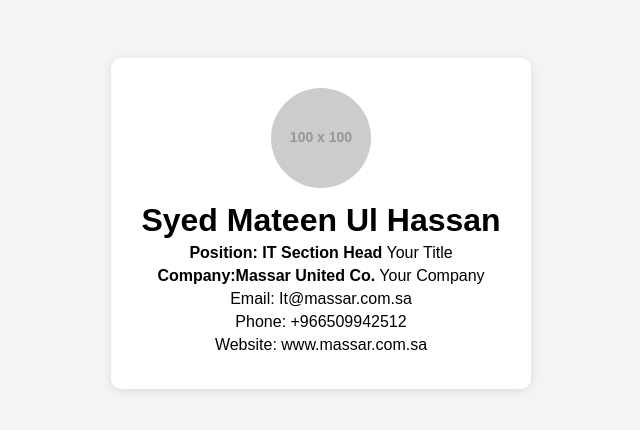
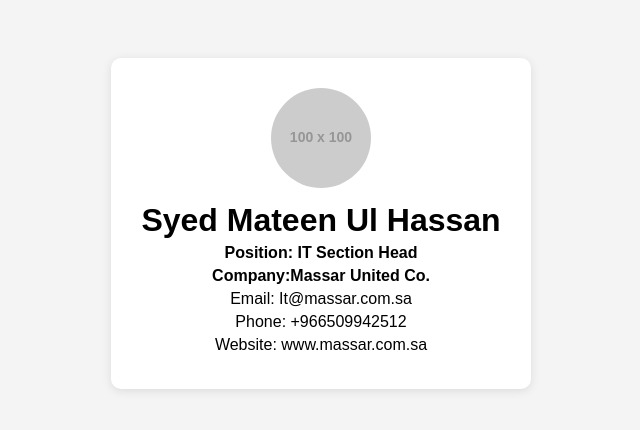
Before and after one commit to MassarUnitedIT/DigitalBusniessCard.github.io, a plain HTML site: page index.html in a window 1280 px wide. Shown: the whole page, without its empty margins (319-959 px from the left). Drawn offline with Linux system fonts and the light colour scheme; placeholder pictures from the web are drawn by us.

Commit message:
index.html

```diff
--- a/index.html
+++ b/index.html
@@ -38,8 +38,8 @@
   <div class="card">
     <img src="https://via.placeholder.com/100" alt="Your Photo">
     <h1>Syed Mateen Ul Hassan</h1>
-    <p><strong>Position: IT Section Head</strong> Your Title</p>
-    <p><strong>Company:Massar United Co.</strong> Your Company</p>
+    <p><strong>Position: IT Section Head</strong></p>
+    <p><strong>Company:Massar United Co.</strong></p>
     <p>Email: It@massar.com.sa</p>
     <p>Phone: +966509942512</p>
     <p>Website: www.massar.com.sa</p>
```
